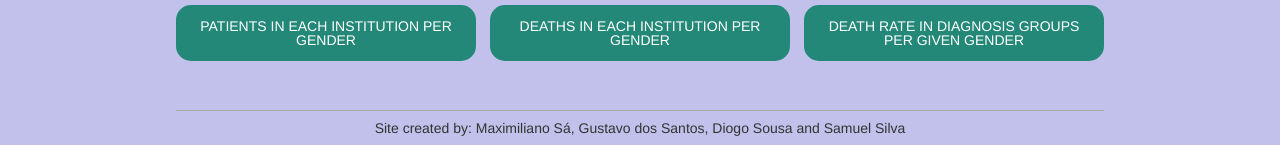
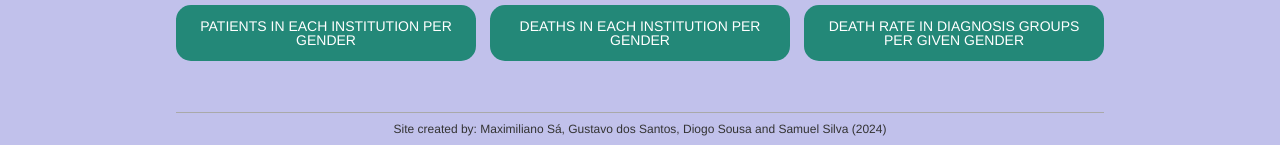
Before and after one commit to Denellyne/DBProject, a Flask app: template DBHandler/Website/templates/index.html in a window 1280 px wide. Shown: the part 1253-1398 px from the top of the page. Run offline with Flask 3, Linux system fonts and the light colour scheme; the template is opened without the code that fills it, so the values that code supplies are empty.

Commit message:
footer edited and looks better (css to center text and size change)

```diff
--- a/DBHandler/Website/static/style.css
+++ b/DBHandler/Website/static/style.css
@@ -18,9 +18,9 @@ body {
   min-height: 10%;
 }
 
-
 footer {
-  display:flex;
+  font-size: 12px;
+  display: flex;
   font-family: Helvetica, arial, sans-serif;
   color: #333333;
   border-top: 1px solid darkgray;
@@ -29,8 +29,9 @@ footer {
   margin-top: 10px;
   margin-bottom: 10px;
   transform: translate(0, 30px);
-  justify-content:center;
-  align-items:center;
+  justify-content: center;
+  align-items: center;
+  text-align: center;
   position: absolute;
   bottom: 0;
   width: 100%;
--- a/DBHandler/Website/templates/base.html
+++ b/DBHandler/Website/templates/base.html
@@ -4,6 +4,6 @@
 <a class="home" href="/">Home</a>
 <section class="content">
   {% block content %}{% endblock %}
-    <footer>Site created by: Maximiliano Sá, Gustavo dos Santos, Diogo Sousa and Samuel Silva</footer>
+    <footer>Site created by: Maximiliano Sá, Gustavo dos Santos, Diogo Sousa and Samuel Silva (2024)</footer>
 
 </section>
```
